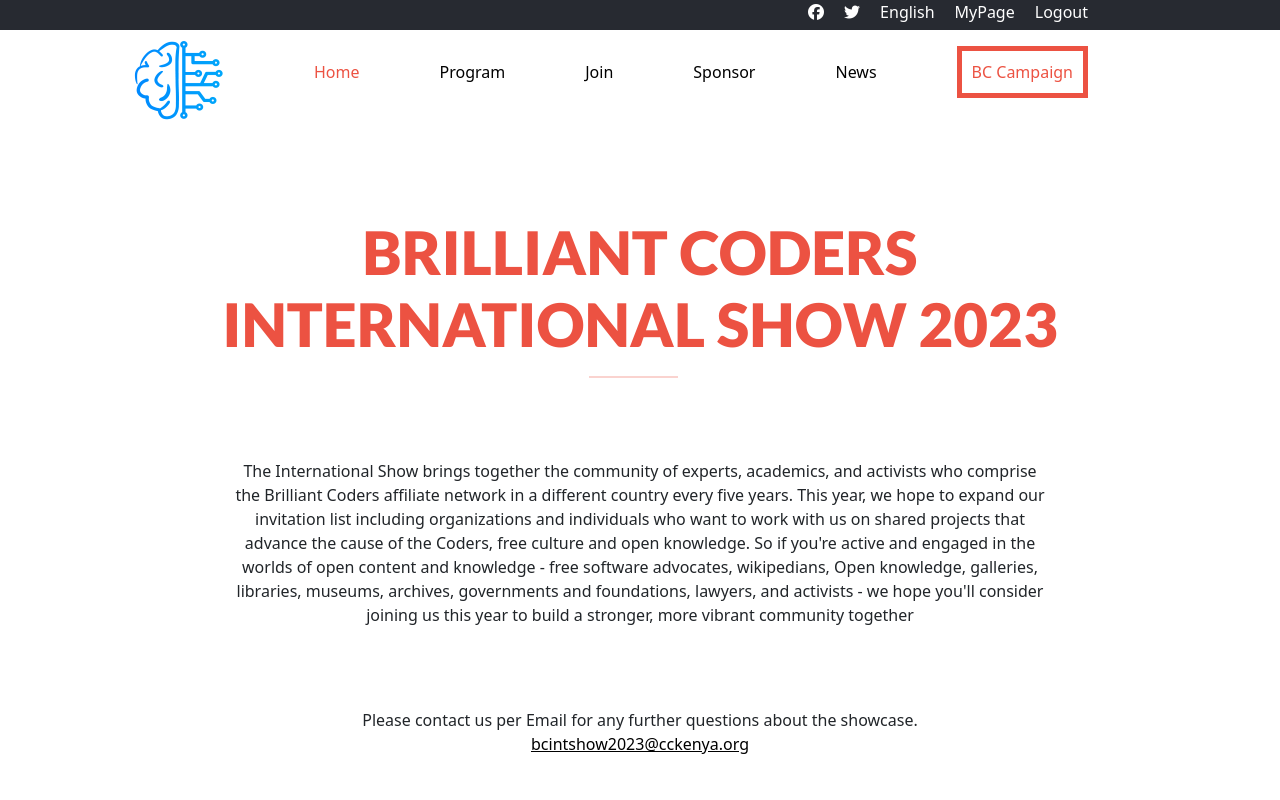
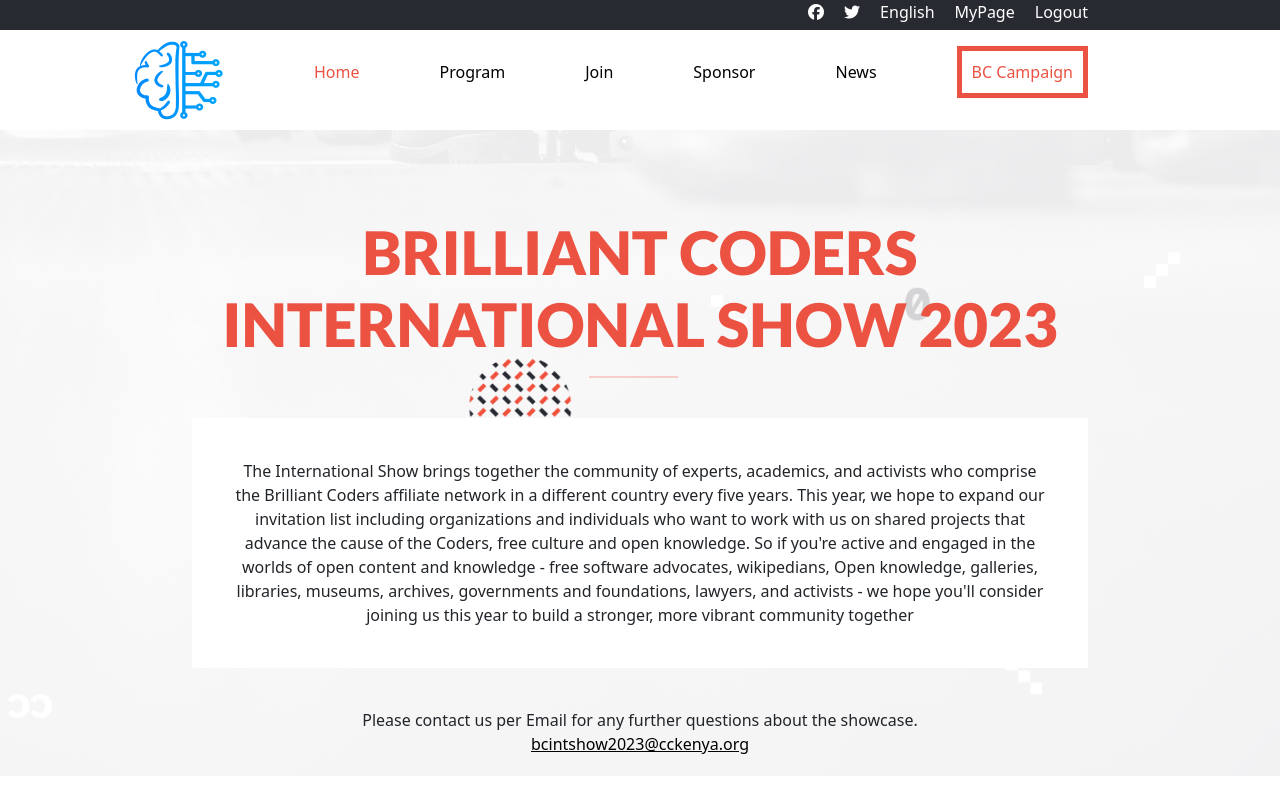
Before and after one commit to yegonkimutai/Capstone-project, a website: page about.html in a window 1280 px wide. Shown: the top 800 px of the page. Drawn offline with nearby package versions, Linux system fonts and the light colour scheme.

Commit message:
Modify content

```diff
--- a/style.css
+++ b/style.css
@@ -280,7 +280,7 @@
 
 /* About Section */
 .abt-page {
-  background-image: url(./Images/gray-background-abt.jpg);
+  background-image: url(./Images/mainbackground\ img.png);
   background-repeat: no-repeat;
   background-size: cover;
   background-position: 100%;
```
Also changed, not shown: .github/workflows/linters.yml.
